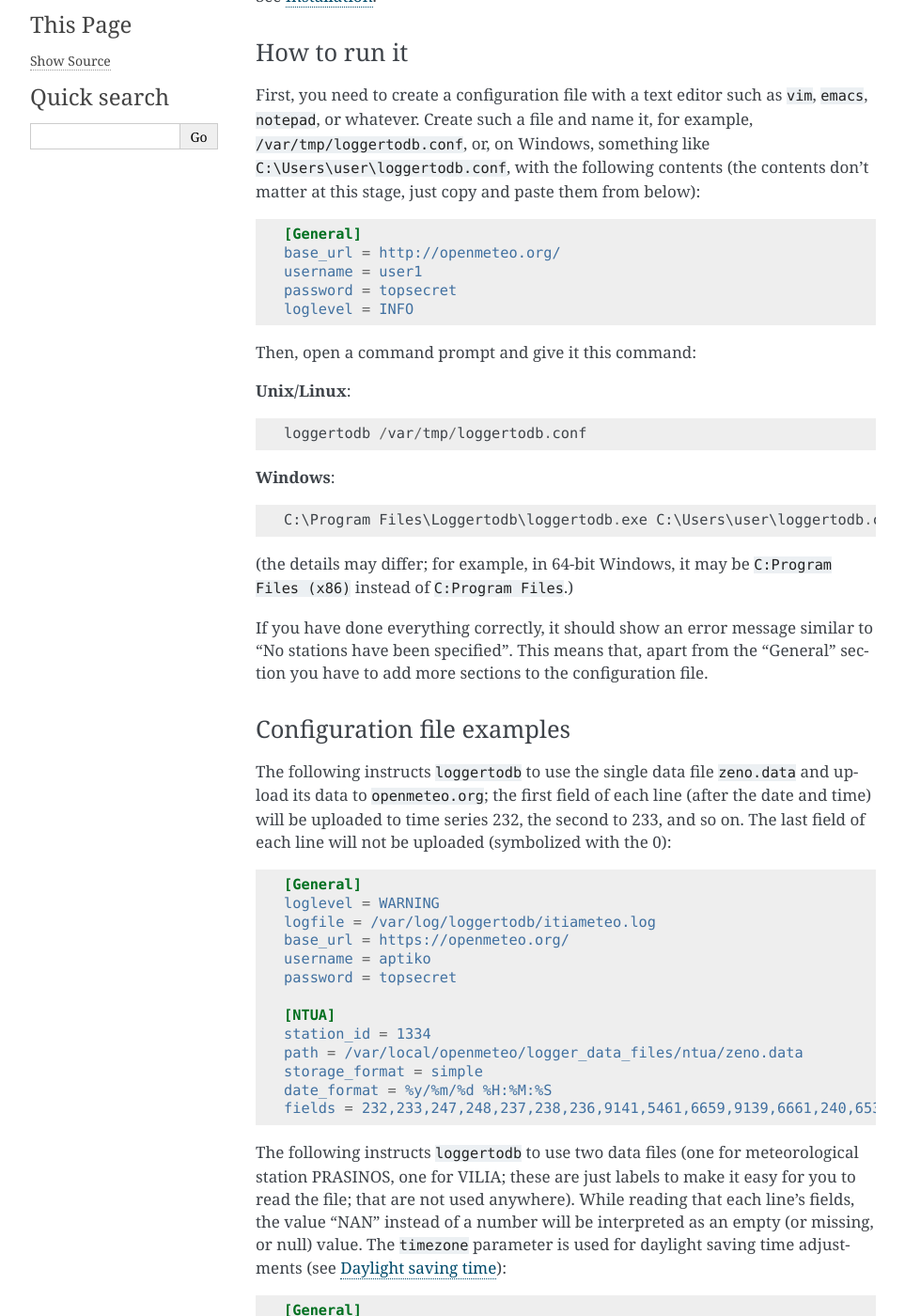
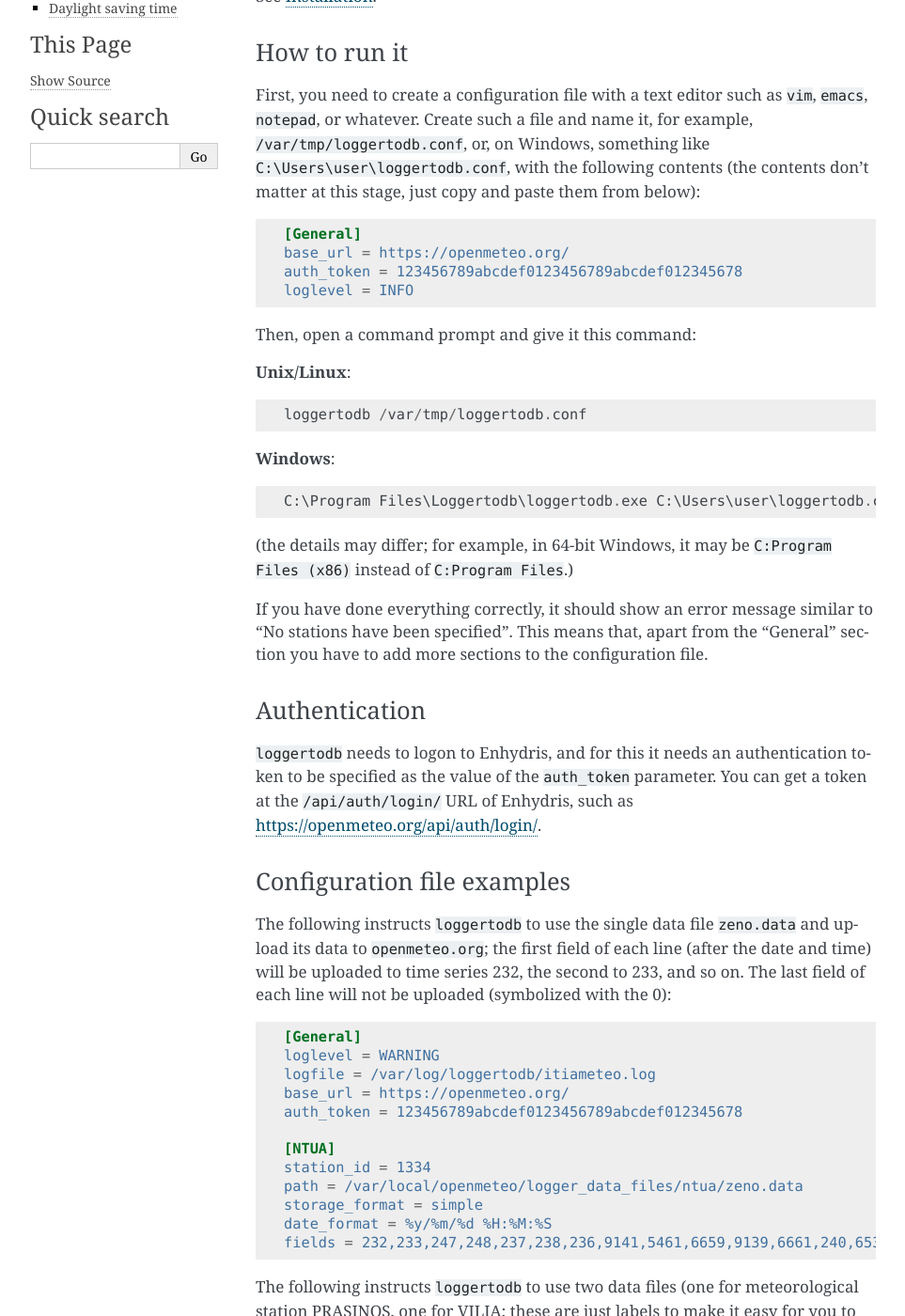
Before and after one commit to openmeteo/loggertodb, a Sphinx documentation site: the page built from docs/usage.rst, in a window 1280 px wide and 1400 px high, scrolled down 369 px. Shown: the whole window at 94% size, without its empty margins (148-1111 px from the left). Built offline with Sphinx 7.4.7, drawn with Linux system fonts in a browser that asks for light colours; some of the changed text lies outside the part shown.

Commit message:
Use token authentication (fixes #32)

```diff
--- a/docs/usage.rst
+++ b/docs/usage.rst
@@ -28,9 +28,8 @@
 .. code-block:: ini
 
     [General]
-    base_url = http://openmeteo.org/
-    username = user1
-    password = topsecret
+    base_url = https://openmeteo.org/
+    auth_token = 123456789abcdef0123456789abcdef012345678
     loglevel = INFO
 
 Then, open a command prompt and give it this command:
@@ -51,6 +50,16 @@
 from the "General" section you have to add more sections to the
 configuration file.
 
+.. _authentication:
+
+Authentication
+--------------
+
+``loggertodb`` needs to logon to Enhydris, and for this it needs an
+authentication token to be specified as the value of the ``auth_token``
+parameter. You can get a token at the ``/api/auth/login/`` URL of
+Enhydris, such as https://openmeteo.org/api/auth/login/.
+
 Configuration file examples
 ---------------------------
 
@@ -66,8 +75,7 @@
     loglevel = WARNING
     logfile = /var/log/loggertodb/itiameteo.log
     base_url = https://openmeteo.org/
-    username = aptiko
-    password = topsecret
+    auth_token = 123456789abcdef0123456789abcdef012345678
 
     [NTUA]
     station_id = 1334
@@ -88,8 +96,7 @@
     loglevel = WARNING
     logfile = /var/log/loggertodb/defkalion.log
     base_url = https://openmeteo.org/
-    username = aptiko
-    password = topsecret
+    auth_token = 123456789abcdef0123456789abcdef012345678
 
     [PRASINOS]
     station_id = 1345
@@ -118,8 +125,7 @@
     loglevel = INFO
     logfile = C:\a2a\loggertodb-kostilata.log
     base_url = https://openmeteo.org/
-    username = aptiko
-    password = topsecret
+    auth_token = 123456789abcdef0123456789abcdef012345678
 
     [ANO_KOSTILATA]
     station_id = 1387
@@ -151,8 +157,7 @@
     loglevel = INFO
     logfile = C:\WeatherLink\komboti\loggertodb.log
     base_url = https://openmeteo.org/
-    username = aptiko
-    password = topsecret
+    auth_token = 123456789abcdef0123456789abcdef012345678
 
     [KOMBOTI]
     station_id = 1389
@@ -200,10 +205,10 @@
    The base url of the Enhydris installation to connect to, such as
    ``https://openmeteo.org/``.
 
-username, password
-   The user name and password with which ``loggertodb`` will connect.
-   Obviously the user must have write permissions for all time series that will
-   be uploaded.
+auth_token
+   The token ``loggertodb`` will use to authenticate with Enhydris.
+   Obviously the user to whom the token corresponds must have write
+   permissions for all time series that will be uploaded.
 
 File parameters
 ---------------
--- a/setup.py
+++ b/setup.py
@@ -13,7 +13,7 @@
     "iso8601",
     "htimeseries>=1,<2",
     "simpletail",
-    "enhydris-api-client>=1,<2",
+    "enhydris-api-client>=2,<3",
 ]
 
 setup_requirements = []
```
Also changed, not shown: docs/release-notes.rst (+12 -0 lines), 2 other files.
